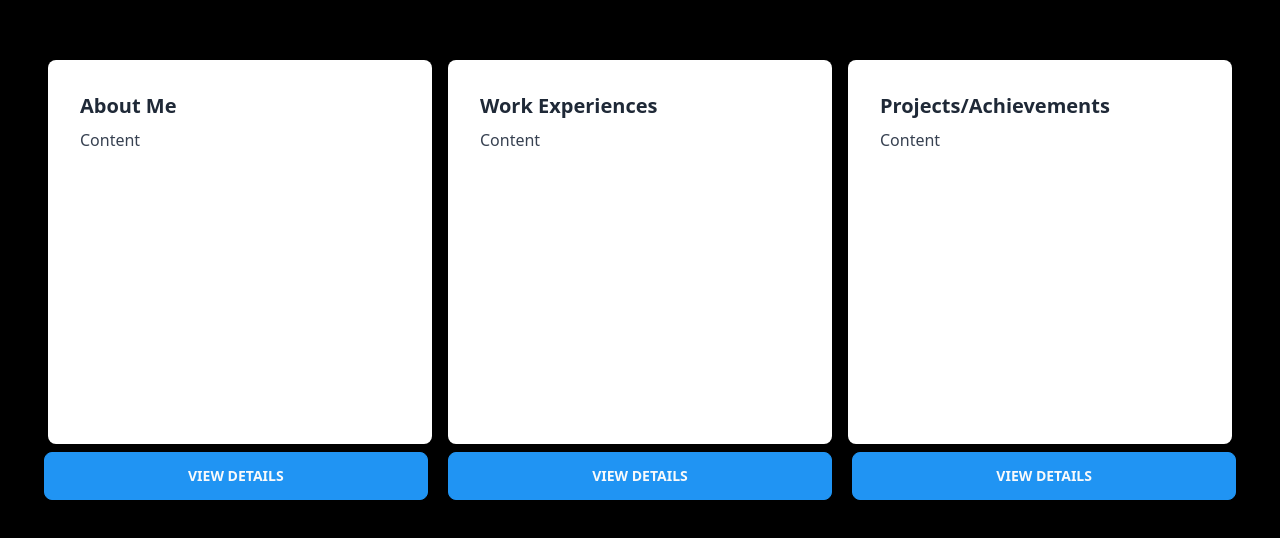
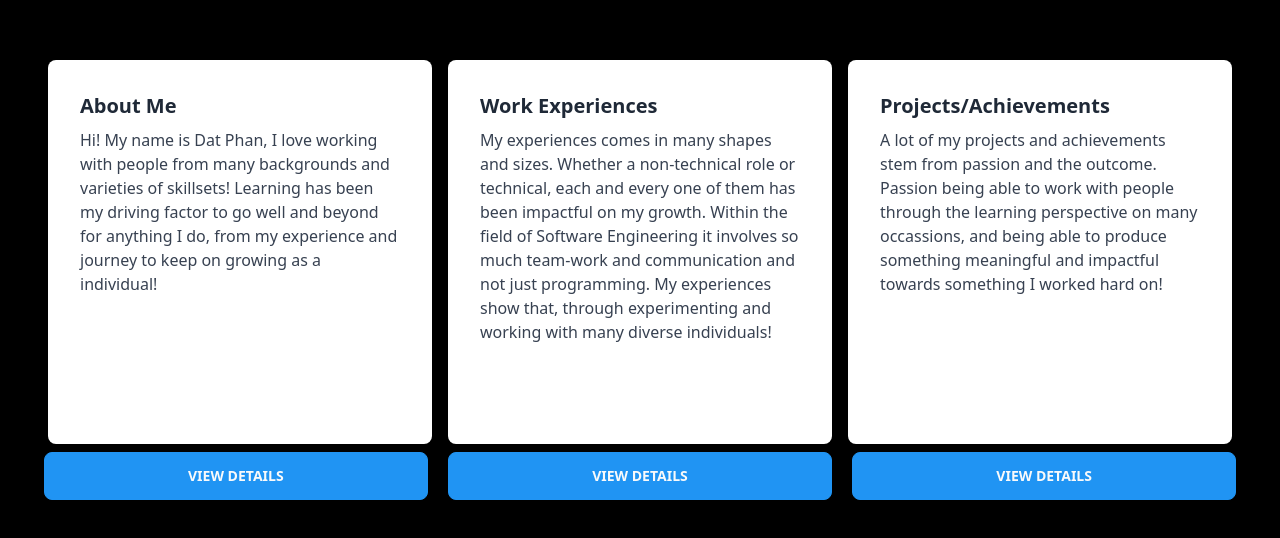
Before and after one commit to Dat-tech30/Portfolio-Website, a plain HTML site: page index.html in a window 1280 px wide. Shown: the part 116-654 px from the top of the page. Drawn offline with nearby package versions, Linux system fonts and the light colour scheme.

Commit message:
added descriptions

```diff
--- a/index.html
+++ b/index.html
@@ -14,19 +14,27 @@
         <!-- Content Box 1 -->
         <div class="bg-white p-8 rounded-lg shadow-lg w-96">
             <h1 class="text-xl font-bold mb-2">About Me</h1>
-            <p class="text-gray-700">Content</p>
+            <p class="text-gray-700">Hi! My name is Dat Phan, I love working with people from many backgrounds and
+                varieties of skillsets! Learning has been my driving factor to go well and beyond for anything I do,
+                from my experience and journey to keep on growing as a individual!
+            </p>
         </div>
 
         <!-- Content Box 2 -->
         <div class="bg-white p-8 rounded-lg shadow-lg w-96">
             <h1 class="text-xl font-bold mb-2">Work Experiences</h1>
-            <p class="text-gray-700">Content</p>
+            <p class="text-gray-700">My experiences comes in many shapes and sizes. Whether a non-technical role or
+                technical, each and every one of them has been impactful on my growth. Within the field of Software
+                Engineering it involves so much team-work and communication and not just programming. My experiences
+                show that, through experimenting and working with many diverse individuals!</p>
         </div>
 
         <!-- Content Box 3 -->
         <div class="bg-white p-8 rounded-lg shadow-lg w-96">
             <h1 class="text-xl font-bold mb-2">Projects/Achievements</h1>
-            <p class="text-gray-700">Content</p>
+            <p class="text-gray-700">A lot of my projects and achievements stem from passion and the outcome. Passion
+                being able to work with people through the learning perspective on many occassions, and being able to
+                produce something meaningful and impactful towards something I worked hard on!</p>
         </div>
     </div>
     <div>
```
Lines whose indentation alone changed are shown as unchanged.
